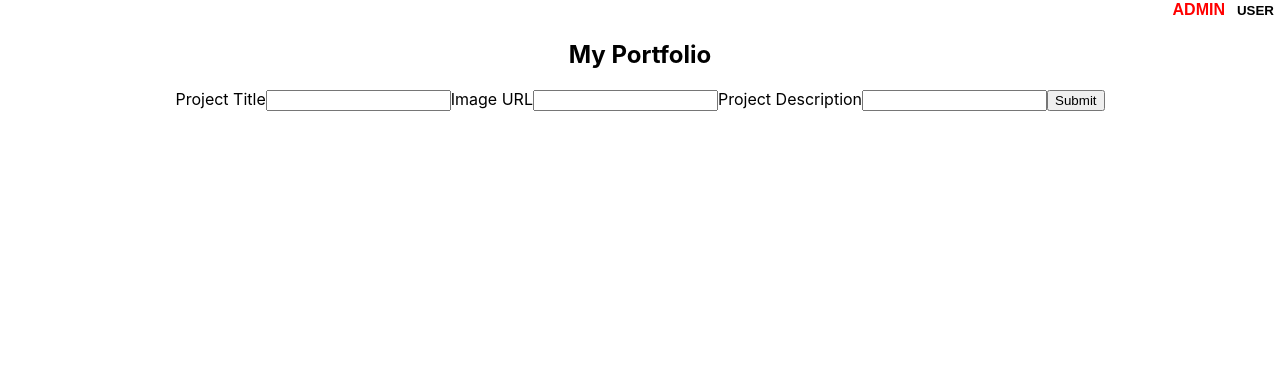
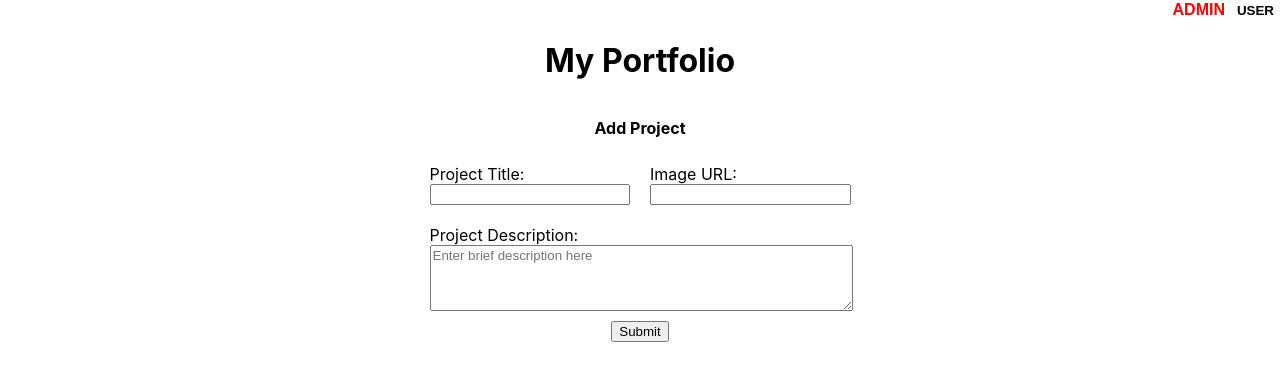
Before and after one commit to jgslp/react-portfolio, a React (Create React App) app: page / in a window 1280 px wide. Shown: the top 380 px of the page. Built offline with nearby package versions, Linux system fonts and the light colour scheme.

Commit message:
Styled AdminView

```diff
--- a/src/App.js
+++ b/src/App.js
@@ -25,7 +25,7 @@ function App() {
         <button className={`nav-button ${!isAdmin ? "red" : null }`} onClick={() => handleChangeView(false)}>USER</button>
       </nav>
       <main>
-        <h2>My Portfolio</h2>
+        <h1>My Portfolio</h1>
         {isAdmin ? <AdminView addProject={(newProject) => handleAddProject(newProject)} /> : <UserView projectsArray={projects}/>}
       </main>
     </div>
--- /dev/null
+++ b/src/components/AdminView.css
@@ -0,0 +1,38 @@
+p {
+  display: flex;
+  justify-content: center;
+  font-weight: bold;
+}
+
+#wrapper {
+    display: flex;
+    justify-content: space-between;
+}
+
+.textarea {
+    width: 96%;
+}
+
+.inputs {
+    display: flex;
+    flex-direction: column;
+    justify-content: space-between;
+    padding: 10px;
+    width: 50%;
+}
+
+.textarea {
+    display: flex;
+    flex-direction: column;
+    padding: 10px;
+}
+
+textarea {
+    font-family: Arial, Helvetica, sans-serif;
+}
+
+#submit {
+    display: flex;
+    align-items: center;
+    justify-content: center;
+}
--- a/src/components/AdminView.js
+++ b/src/components/AdminView.js
@@ -1,5 +1,7 @@
 import { propsToAttrMap } from "@vue/shared";
 import React, { useState } from "react";
+import "./AdminView.css";
+
 
 function AdminView(props) {
   const [project, setProject] = useState({
@@ -30,32 +32,39 @@ function AdminView(props) {
 
   return (
     <div>
+      <p>Add Project</p>
       <form onSubmit={handleSubmit}>
-        <label>
-          Project Title
-          <input
-            name="title"
+        <div id="wrapper">
+          <div class="inputs">
+            <label>Project Title:</label>
+            <input name="title"
                 value={project.title}
                 onChange={(e) => handleInputChange(e)}
              />
-        </label>
-        <label>
-          Image URL
+          </div>
+          <div class="inputs">
+            <label>Image URL:</label>
              <input
                name="url"
                value={project.url}
                onChange={(e) => handleInputChange(e)}
              />
-        </label>
-        <label>
-          Project Description
-          <input
+          </div>
+        </div>
+        <label class="textarea">
+          Project Description:
+          <textarea
+            rows="4"
+            cols="50"
             name="description"
             value={project.description}
             onChange={(e) => handleInputChange(e)}
+            placeholder="Enter brief description here"
           />
         </label>
-        <button>Submit</button>
+        <div id="submit">
+          <button >Submit</button>
+        </div>
       </form>
     </div>
   );
```
Lines whose indentation alone changed are shown as unchanged.
